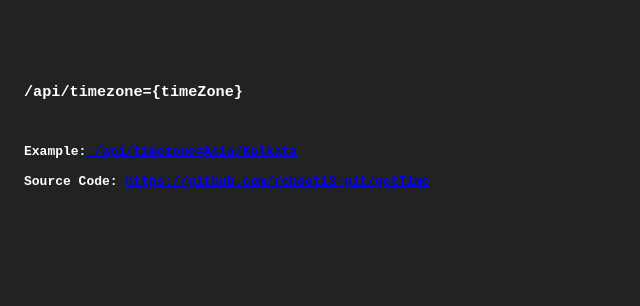
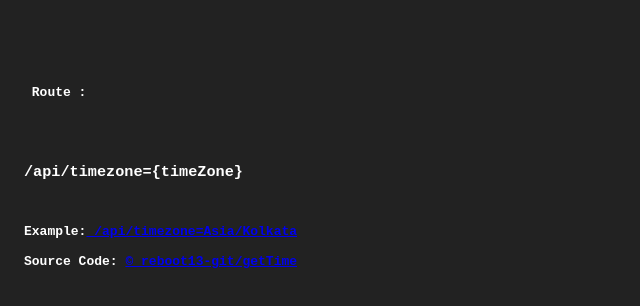
Before and after one commit to krutikkkkkkkkk/getTime, a website: page index.html in a window 1280 px wide. Shown: the whole page, without its empty margins (0-640 px from the left). Drawn offline with Linux system fonts and the light colour scheme.

Commit message:
Update index.html

```diff
--- a/index.html
+++ b/index.html
@@ -9,11 +9,12 @@
 </head>
 <body>
 <pre>
+   <h4> Route : </h4>
   <h3>/api/timezone={timeZone}</h3>
 </pre>
 <p>
   <strong>  Example:<a href="/api/timezone=Asia/Kolkata"> /api/timezone=Asia/Kolkata</a> <br> &nbsp; <br>
-    Source Code: <a href="https://github.com/reboot13-git/getTime" target="_blank">https://github.com/reboot13-git/getTime</a>
+    Source Code: <a href="https://github.com/reboot13-git/getTime" target="_blank">&copy; reboot13-git/getTime</a>
 </strong>
 </p>
 </body>
```
